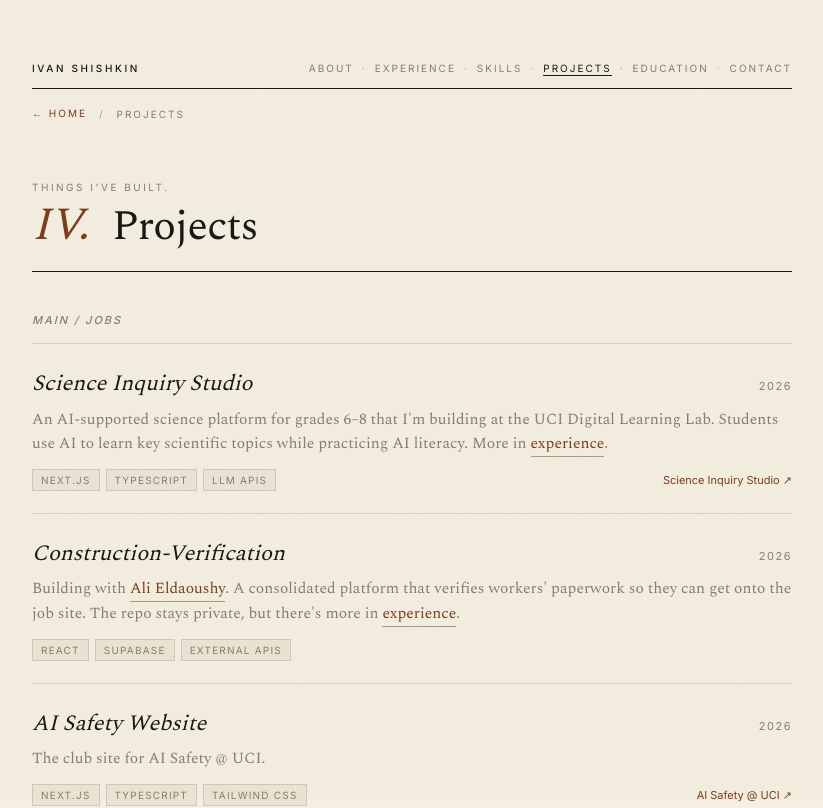
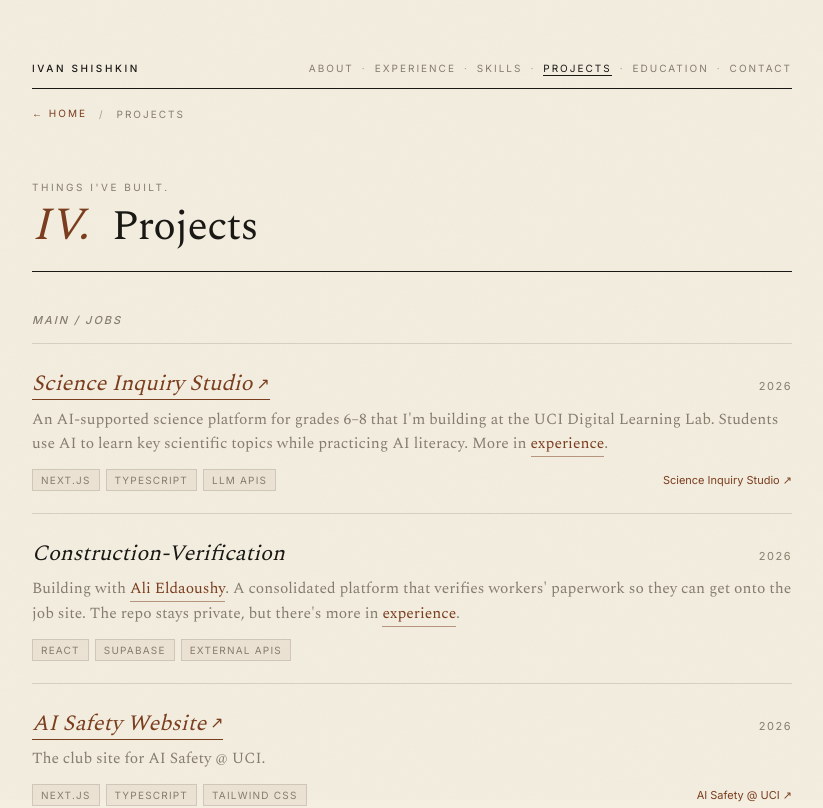
Before and after one commit to Ivan-Shishkin-Dev/Personal_Portfolio_3, a Next.js app: page /projects in a window 1280 px wide. Shown: the top 808 px of the page, without its empty margins (228-1051 px from the left). Built offline with nearby package versions, Linux system fonts and the light colour scheme.

Commit message:
Make project titles clickable links to their project URLs

```diff
--- a/app/globals.css
+++ b/app/globals.css
@@ -971,6 +971,26 @@ article h2 {
   gap: 16px;
 }
 .project h3 { font-family: var(--ser); font-size: 22px; font-weight: 400; font-style: italic; margin: 0; }
+.project-title-link {
+  color: var(--accent);
+  text-decoration: none;
+  background-image: linear-gradient(currentColor, currentColor);
+  background-repeat: no-repeat;
+  background-position: 0 100%;
+  background-size: 100% 1px;
+  transition: background-size .22s ease;
+}
+.project-title-link::after {
+  content: " ↗";
+  font-style: normal;
+  font-size: 0.72em;
+  vertical-align: 0.12em;
+}
+.project-title-link:hover { background-size: 100% 2px; }
+.project-title-link:focus-visible {
+  outline: 2px solid var(--accent);
+  outline-offset: 3px;
+}
 .project .blurb { font-family: var(--ser); font-size: 15.5px; line-height: 1.6; color: var(--muted); margin: 6px 0 12px; }
 .project .meta-row {
   display: flex;
--- a/app/projects/page.tsx
+++ b/app/projects/page.tsx
@@ -9,18 +9,41 @@ export const metadata: Metadata = {
   description: "Things I've built.",
 };
 
+const isExternalHref = (href: string) => /^(https?:|mailto:)/.test(href);
+
 export default function ProjectsPage() {
   return (
     <SectionLayout slug="projects">
       <div className="entries">
-        {projects.map((p, i) => (
+        {projects.map((p, i) => {
+          const primary = p.links[0];
+          return (
           <Fragment key={p.title}>
             {projects[i - 1]?.group !== p.group && (
               <h2 className="group-label">{p.group}</h2>
             )}
             <article className="project">
               <div className="project-head">
-                <h3>{p.title}</h3>
+                <h3>
+                  {primary ? (
+                    isExternalHref(primary.href) ? (
+                      <a
+                        className="project-title-link"
+                        href={primary.href}
+                        target="_blank"
+                        rel="noopener noreferrer"
+                      >
+                        {p.title}
+                      </a>
+                    ) : (
+                      <Link className="project-title-link" href={primary.href}>
+                        {p.title}
+                      </Link>
+                    )
+                  ) : (
+                    p.title
+                  )}
+                </h3>
                 <span className="year">{p.year}</span>
               </div>
               <p className="blurb">{p.blurb}</p>
@@ -32,8 +55,7 @@ export default function ProjectsPage() {
                 </div>
                 <div className="links">
                   {p.links.map((l) => {
-                    const isExternal = /^(https?:|mailto:)/.test(l.href);
-                    if (isExternal) {
+                    if (isExternalHref(l.href)) {
                       return (
                         <a
                           className="link"
@@ -56,7 +78,8 @@ export default function ProjectsPage() {
               </div>
             </article>
           </Fragment>
-        ))}
+          );
+        })}
       </div>
     </SectionLayout>
   );
```
